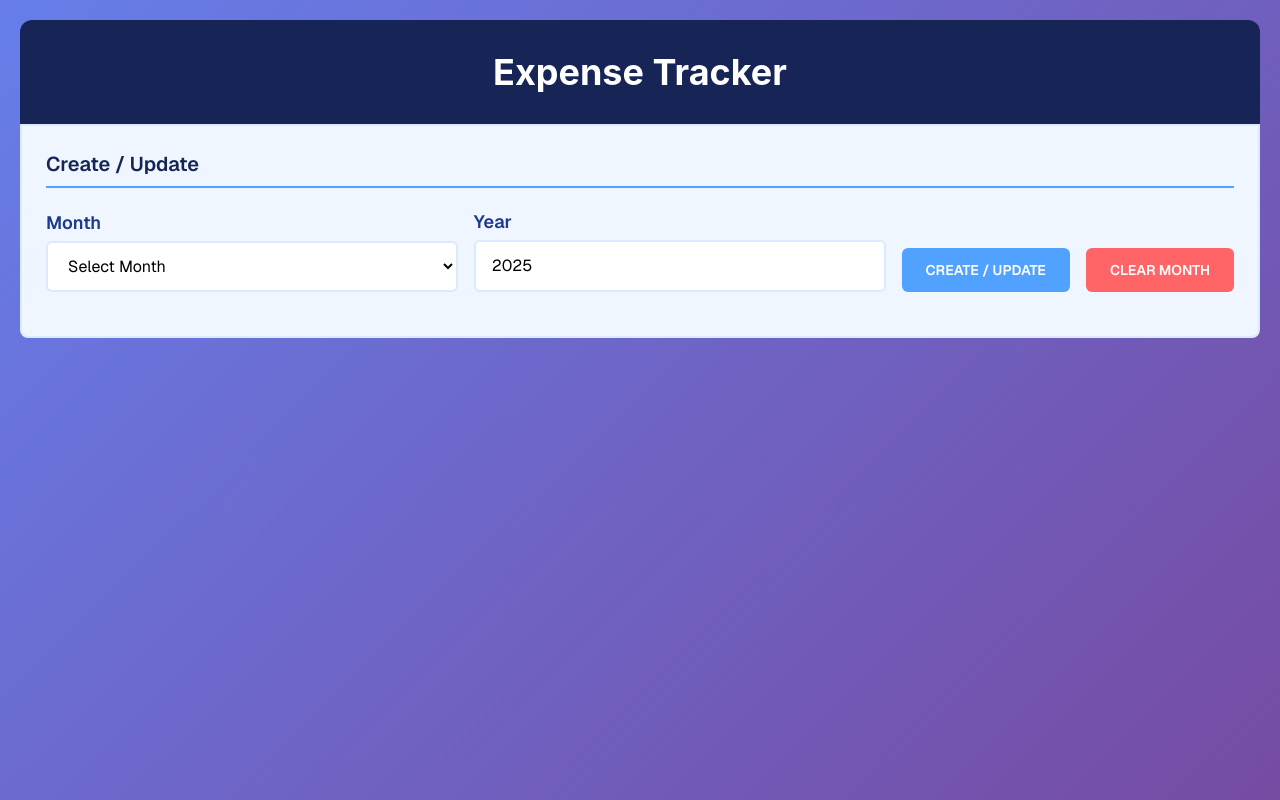
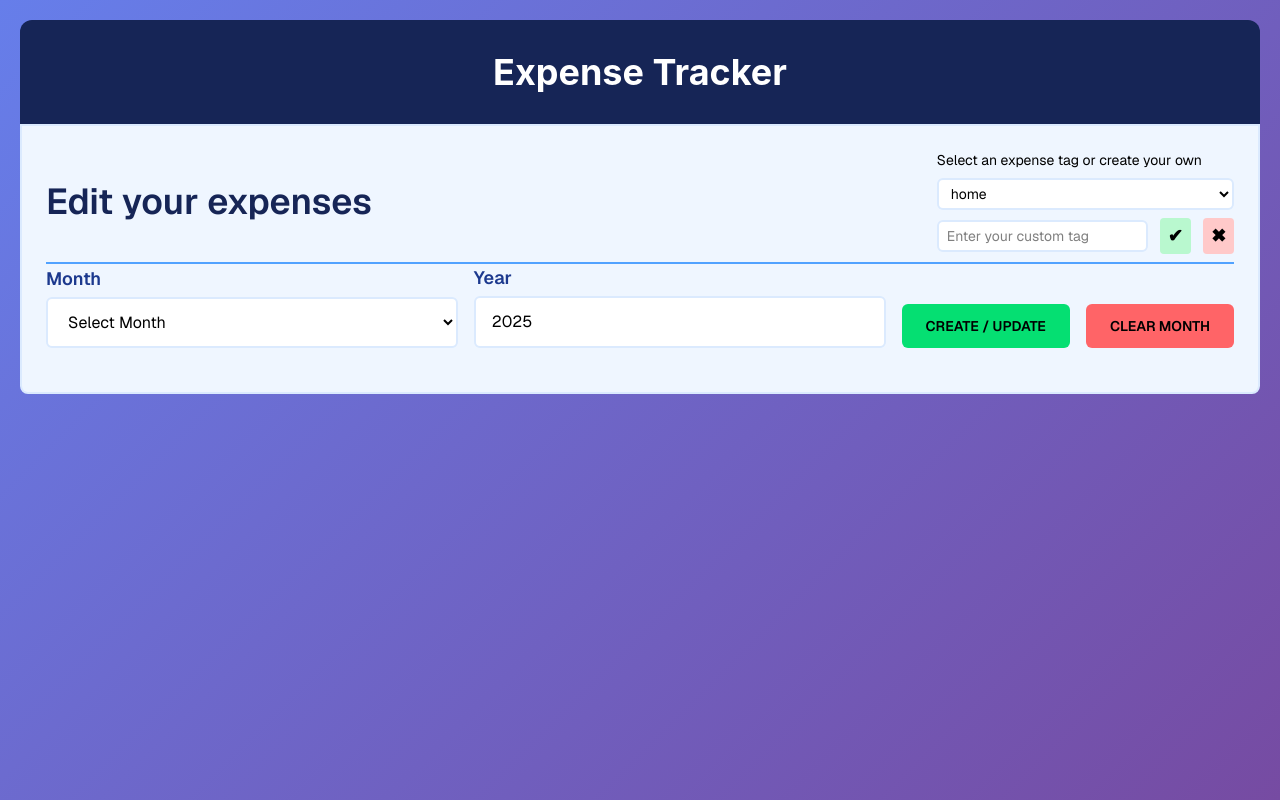
Before and after one commit to ShilkovKonst/expenses-tracker, a Next.js app: page /en in a window 1280 px wide. Built offline with nearby package versions, Linux system fonts and the light colour scheme.

Commit message:
feat: enhance expense tracking with custom tags and localization updates

```diff
--- a/src/app/[locale]/layout.tsx
+++ b/src/app/[locale]/layout.tsx
@@ -39,7 +39,9 @@ export default async function RootLayout({
         className={`${geistSans.variable} ${geistMono.variable} antialiased bg-white `}
       >
         <header className="bg-blue-950 text-white p-8 text-center rounded-t-xl">
-          <h1 className="m-0 text-4xl font-bold">Expense Tracker</h1>
+          <h1 className="m-0 text-4xl font-bold">
+            {t(locale as Locale, "body.header.title")}
+          </h1>
         </header>
         {children}
         <footer className=""></footer>
--- a/src/components/MainBlock.tsx
+++ b/src/components/MainBlock.tsx
@@ -1,6 +1,6 @@
 /* eslint-disable react-hooks/exhaustive-deps */
 "use client";
-import { getMonthById } from "@/lib/utils/monthHelper";
+import { getMonthById, initEmptyMonths } from "@/lib/utils/monthHelper";
 import { Locale, t } from "@/locales/locale";
 import {
   CostFormType,
@@ -18,6 +18,9 @@ import { CURRENT_YEAR, MONTHS } from "@/constants";
 const MainBlock = () => {
   const { locale } = useParams<{ locale: Locale }>();
 
+  const [expenseTag, setExpenseTag] = useState<string>("home");
+  const [customTag, setCustomTag] = useState<string>("");
+  const [expenseTags, setExpenseTags] = useState<string[]>([]);
   const [selectedMonth, setSelectedMonth] = useState<MonthIdType | "">("");
   const [costs, setCosts] = useState<CostFormType[]>([]);
   const [isFormUpdated, setIsFormUpdated] = useState<boolean>(false);
@@ -25,12 +28,21 @@ const MainBlock = () => {
     years: [],
     total: 0,
   });
+  useEffect(() => {
+    if (localStorage) {
+      const raw = localStorage.getItem("expenseTags");
+      if (!raw) localStorage.setItem("expenseTags", JSON.stringify(["home"]));
+      const tags: string[] = raw ? JSON.parse(raw) : ["home"];
+      setExpenseTags(tags);
+    }
+  }, []);
 
   useEffect(() => {
-    const raw = localStorage.getItem("expensesForm");
+    const raw = localStorage.getItem(`expenses-${expenseTag}`);
     setFormData(raw ? JSON.parse(raw) : { years: [], total: 0 });
     setIsFormUpdated(false);
-  }, [isFormUpdated]);
+    setSelectedMonth("");
+  }, [isFormUpdated, expenseTag]);
 
   useEffect(() => {
     if (!selectedMonth) {
@@ -70,6 +82,19 @@ const MainBlock = () => {
     setCosts(newCosts);
   };
 
+  const handleCustomTagChange = (custom: string) => {
+    setCustomTag(custom);
+  };
+
+  const handleCustomTagAdd = () => {
+    if (customTag) {
+      const newTags = [...expenseTags, customTag];
+      localStorage.setItem("expenseTags", JSON.stringify(newTags));
+      setExpenseTags(newTags);
+      setCustomTag("");
+    }
+  };
+
   const handleSubmit = (e: React.FormEvent) => {
     e.preventDefault();
     if (!selectedMonth) return;
@@ -79,36 +104,35 @@ const MainBlock = () => {
     const newMonth: MonthFormType = {
       title: month as Months,
       costs: costs,
-      total: costs.reduce((acc, c) => acc + c.total, 0),
+      totalCosts: costs.reduce((acc, c) => acc + c.total, 0),
+      budget: 0,
     };
 
     let currentYear = formData.years.find((y) => y.year === CURRENT_YEAR);
     if (!currentYear) {
-      const emptyMonths: Record<MonthIdType, MonthFormType> = {} as Record<
-        MonthIdType,
-        MonthFormType
-      >;
-      for (let i = 1 as MonthIdType; i <= 12; i++) {
-        emptyMonths[i] = { title: getMonthById(i), costs: [], total: 0 };
-      }
+      const emptyMonths = initEmptyMonths();
       currentYear = {
         year: CURRENT_YEAR,
         months: emptyMonths,
-        total: 0,
+        totalYearCosts: 0,
+        yearBudget: 0,
       };
     }
 
-    currentYear.months[selectedMonth] = newMonth;
-    currentYear.total = Object.values(currentYear.months).reduce(
-      (acc, m) => acc + m.total,
-      0
-    );
+    currentYear = {
+      ...currentYear,
+      months: { ...currentYear.months, [selectedMonth]: newMonth },
+      totalYearCosts: Object.values(currentYear.months).reduce(
+        (acc, m) => acc + m.totalCosts,
+        0
+      ),
+    };
 
     const updatedYears = [
       ...formData.years.filter((y) => y.year !== CURRENT_YEAR),
       currentYear,
     ];
-    const total = updatedYears.reduce((acc, y) => acc + y.total, 0);
+    const total = updatedYears.reduce((acc, y) => acc + y.totalYearCosts, 0);
     const newFormData: FormType = {
       years: updatedYears,
       total: total,
@@ -116,16 +140,61 @@ const MainBlock = () => {
 
     setFormData(newFormData);
 
-    localStorage.setItem("expensesForm", JSON.stringify(newFormData));
+    localStorage.setItem(`expenses-${expenseTag}`, JSON.stringify(newFormData));
     setIsFormUpdated(true);
     alert("Saved!");
   };
 
   return (
     <div className="font-sans pb-7 border-2 border-blue-100 rounded-b-lg bg-blue-50 p-6 mb-7">
-      <h2 className="text-xl font-semibold text-blue-950 mb-5 border-b-2 border-blue-400 pb-2">
-        {t(locale, `body.form.title`)}
-      </h2>
+      <div className="flex justify-between items-center w-full border-b-2 border-blue-400 pb-2">
+        <h2 className="text-4xl font-semibold text-blue-950 my-auto">
+          {t(locale, `body.form.title`)}
+        </h2>
+        <div className="">
+          <p className="text-sm mb-2">
+            {t(locale, `body.form.expensesTagTitle`)}
+          </p>
+          <div className="flex flex-col gap-2 justify-center items-start">
+            <select
+              id="monthSelect"
+              className="w-full px-2 py-1 border-2 border-blue-100 rounded-md text-sm transition-colors duration-200 bg-white"
+              required
+              value={expenseTag}
+              onChange={(e) => setExpenseTag(e.target.value)}
+            >
+              {expenseTags.map((tag, i) => (
+                <option className={``} key={i} value={tag}>
+                  {tag === "home"
+                    ? t(locale, `body.form.expensesTagHome`)
+                    : tag}
+                </option>
+              ))}
+            </select>
+            <div className="w-full flex justify-between gap-3 items-center">
+              <input
+                className="w-full px-2 py-1 border-2 border-blue-100 rounded-md text-sm transition-colors duration-200 bg-white"
+                placeholder={t(locale, `body.form.expensesTagCustomTitle`)}
+                type="text"
+                value={customTag}
+                onChange={(e) => handleCustomTagChange(e.target.value)}
+              />
+              <button
+                className="text-lg font-bold px-2 py-1 bg-green-200 hover:bg-green-300 transition-colors duration-200 ease-in-out rounded"
+                onClick={handleCustomTagAdd}
+              >
+                &#10004;
+              </button>
+              <button
+                className="text-lg font-bold px-2 py-1 bg-red-200 hover:bg-red-300 transition-colors duration-200 ease-in-out rounded"
+                onClick={() => {}}
+              >
+                &#10006;
+              </button>
+            </div>
+          </div>
+        </div>
+      </div>
       <form onSubmit={handleSubmit} id="monthForm">
         <div className="flex gap-4 mb-4 items-end">
           <div className="flex-1 *:capitalize">
@@ -169,7 +238,7 @@ const MainBlock = () => {
           </div>
           <MonthButton
             title={t(locale, `body.form.createMonth`)}
-            style="bg-blue-400 hover:bg-blue-500"
+            style="bg-green-400 hover:bg-green-500"
             isSubmit={true}
           />
           <MonthButton
--- a/src/components/MonthButton.tsx
+++ b/src/components/MonthButton.tsx
@@ -15,7 +15,7 @@ const MonthButton: React.FC<MonthButtonType> = ({
     <button
       type={isSubmit ? "submit" : "button"}
       onClick={isSubmit ? () => {} : handleClick}
-      className={`px-6 py-3 rounded-md curson-pointer transition-colors duration-200 ease-in-out text-sm text-white font-semibold uppercase ${style}`}
+      className={`px-6 py-3 rounded-md curson-pointer transition-colors duration-200 ease-in-out text-sm text-black font-semibold uppercase ${style}`}
     >
       {title}
     </button>
--- a/src/lib/utils/monthHelper.ts
+++ b/src/lib/utils/monthHelper.ts
@@ -1,4 +1,4 @@
-import { MonthIdType, Months } from "@/types/formTypes";
+import { MonthFormType, MonthIdType, Months } from "@/types/formTypes";
 
 export const year = {
   1: "january",
@@ -26,3 +26,19 @@ export function getMonthIdByTitle<T extends Months>(title: T): MonthIdType {
   }
   return Number(entry[0]) as MonthIdType;
 }
+
+export function initEmptyMonths(): Record<MonthIdType, MonthFormType> {
+  const emptyMonths: Record<MonthIdType, MonthFormType> = {} as Record<
+    MonthIdType,
+    MonthFormType
+  >;
+  for (let i = 1 as MonthIdType; i <= 12; i++) {
+    emptyMonths[i] = {
+      title: getMonthById(i),
+      costs: [],
+      totalCosts: 0,
+      budget: 0,
+    };
+  }
+  return emptyMonths;
+}
--- a/src/locales/en.json
+++ b/src/locales/en.json
@@ -8,7 +8,7 @@
       "title": "Expense Tracker"
     },
     "form": {
-      "title": "Create / Update",
+      "title": "Edit your expenses",
       "labelMonth": "Month",
       "selectMonth": "Select Month",
       "valueMonth": {
@@ -30,6 +30,10 @@
       "expenses": "Expenses",
       "expensesTitle": "Title",
       "expensesType": "Type",
+      "expensesTagTitle": "Select an expense tag or create your own",
+      "expensesTagHome": "home",
+      "expensesTagCustomTitle": "Enter your custom tag",
+      "selectExpensesTag": "Select tag",
       "expensesAmount": "Amount",
       "expensesRemove": "Remove",
       "expensesAdd": "+ Add Expense",
--- a/src/locales/fr.json
+++ b/src/locales/fr.json
@@ -8,7 +8,7 @@
       "title": "Suivi des dépenses"
     },
     "form": {
-      "title": "Créer / Mettre à jour",
+      "title": "Modifiez vos dépenses",
       "labelMonth": "Mois",
       "selectMonth": "Sélectionner un mois",
       "valueMonth": {
@@ -30,6 +30,10 @@
       "expenses": "Dépenses",
       "expensesTitle": "Titre",
       "expensesType": "Type",
+      "expensesTagTitle": "Sélectionnez une étiquette de dépense ou créez la vôtre",
+      "expensesTagHome": "maison",
+      "expensesTagCustomTitle": "Saisissez votre étiquette personnalisée",
+      "selectExpensesTag": "Sélectionnez une étiquette",
       "expensesAmount": "Montant",
       "expensesRemove": "Supprimer",
       "expensesAdd": "+ Ajouter une dépense",
--- a/src/locales/ru.json
+++ b/src/locales/ru.json
@@ -8,7 +8,7 @@
       "title": "Трекер расходов"
     },
     "form": {
-      "title": "Создать / обновить",
+      "title": "Редактировать ваши расходы",
       "labelMonth": "Месяц",
       "selectMonth": "Выберите месяц",
       "valueMonth": {
@@ -30,6 +30,10 @@
       "expenses": "Расходы",
       "expensesTitle": "Название",
       "expensesType": "Тип",
+      "expensesTagTitle": "Выберите тэг расходов или задайте свой",
+      "expensesTagHome": "домашние",
+      "expensesTagCustomTitle": "Введите свой тэг",
+      "selectExpensesTag": "Выберите тэг",
       "expensesAmount": "Сумма",
       "expensesRemove": "Удалить",
       "expensesAdd": "+ Добавить расход",
--- a/src/types/formTypes.ts
+++ b/src/types/formTypes.ts
@@ -6,13 +6,15 @@ export type FormType = {
 export type YearFormType = {
   year: number;
   months: Record<MonthIdType, MonthFormType>;
-  total: number;
+  totalYearCosts: number;
+  yearBudget: number;
 };
 
 export type MonthFormType = {
   title: Months;
   costs: CostFormType[];
-  total: number;
+  totalCosts: number;
+  budget: number;
 };
 
 export type CostFormType = {
```
